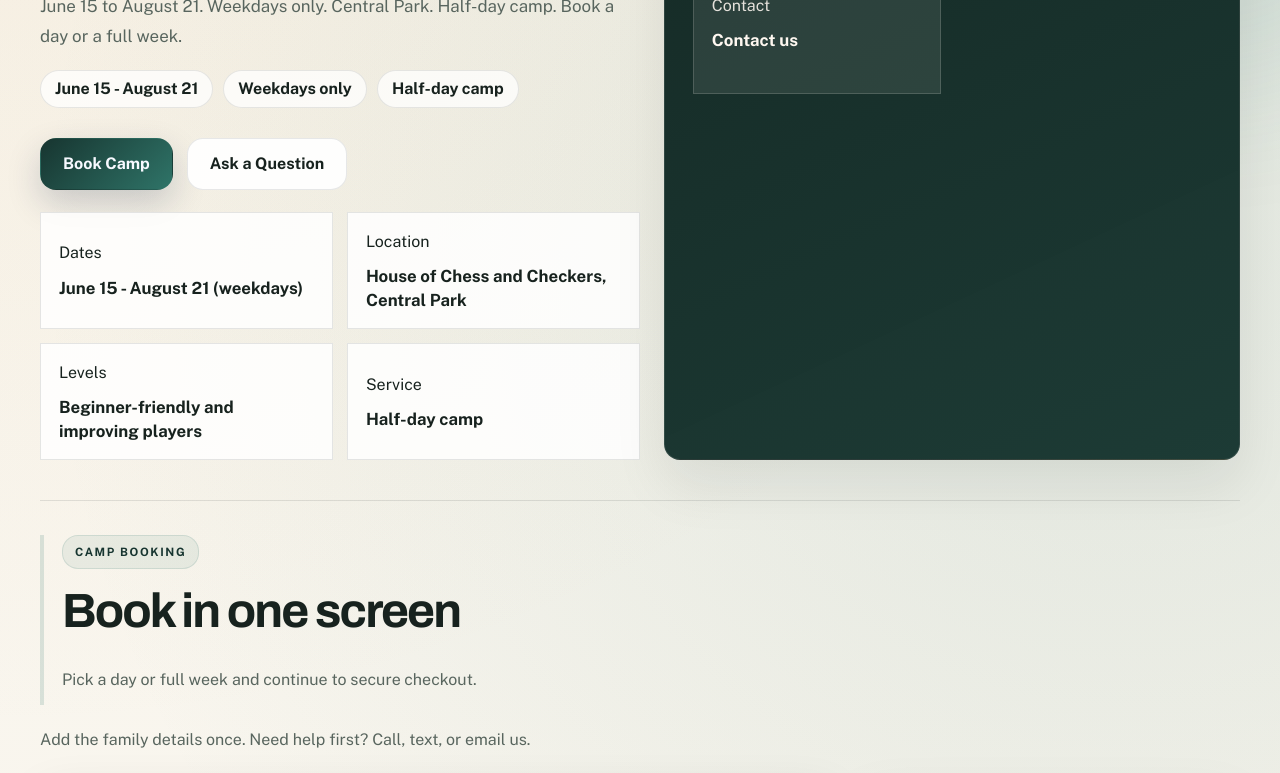
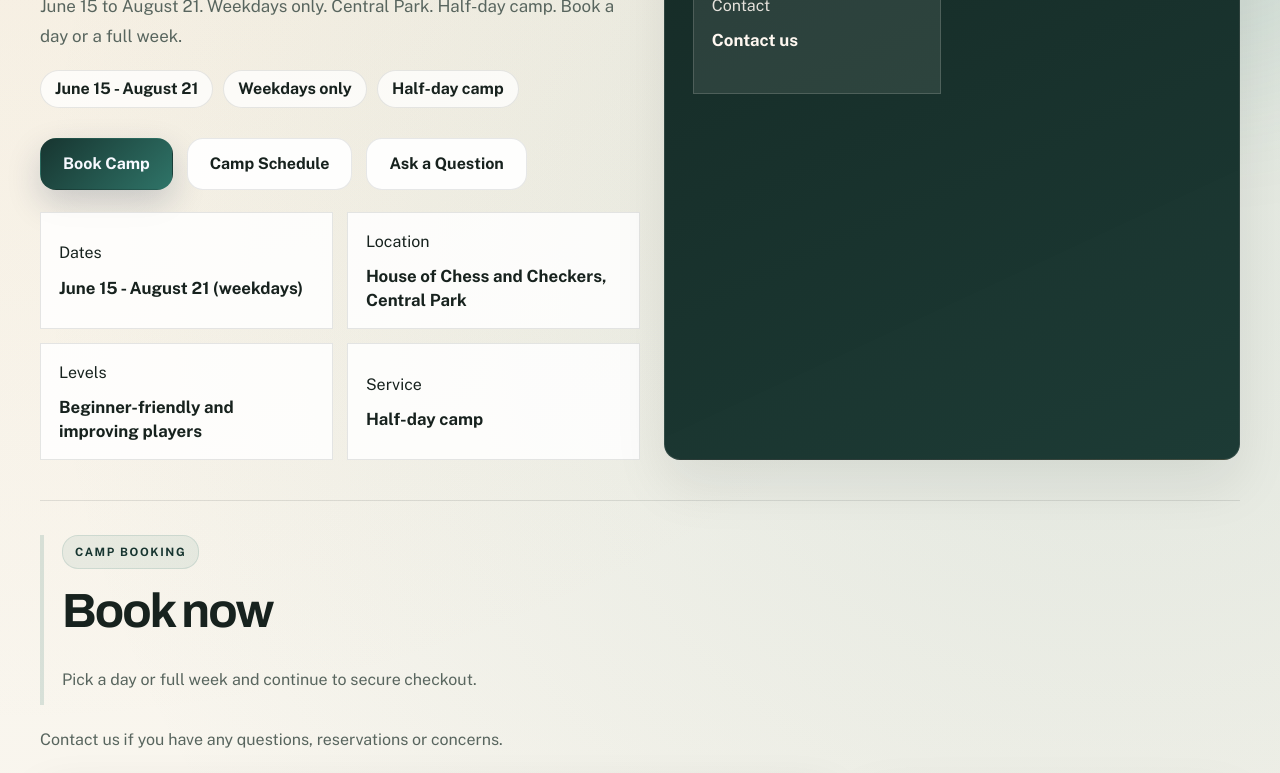
Before and after one commit to Aminjon0603/chess-and-truck-site, a React (Vite) app: page / in a window 1280 px wide. Shown: the part 680-1453 px from the top of the page. Built offline with nearby package versions, Linux system fonts and the light colour scheme.

Commit message:
Refine camp booking copy and schedule links

```diff
--- a/src/ChessTruckApp.jsx
+++ b/src/ChessTruckApp.jsx
@@ -1234,12 +1234,12 @@ function CampBookingFormPanel({
               ) : null}
             </label>
             <label className="field field-span-2">
-              <span>Notes</span>
+              <span>Allergies/anything we need to know</span>
               <textarea
                 name="notes"
                 value={campBookingState.notes}
                 onChange={(event) => updateCampBookingField("notes", event.target.value)}
-                placeholder="Anything we should know before you continue to payment?"
+                placeholder="Allergies/anything we need to know"
               />
             </label>
           </div>
@@ -1562,6 +1562,9 @@ function CampsOverviewPage({
             <div className="cta-row">
               <a href="#camp-booking" className="btn btn-primary">
                 Book Camp
+              </a>
+              <a href="#camp-schedule" className="btn btn-secondary">
+                Camp Schedule
               </a>
               <AppLink to="/contact" navigate={navigate} currentPath={currentPath} className="btn btn-secondary">
                 Ask a Question
@@ -1740,7 +1743,7 @@ function CampsOverviewPage({
         </div>
       </section>
 
-      <section className="page-section">
+      <section className="page-section" id="camp-schedule">
         <div className="shell">
           <SectionIntro
             eyebrow={campOverviewPage.scheduleSection.eyebrow}
@@ -2065,12 +2068,12 @@ function CampBookingPage({
                   ) : null}
                 </label>
                 <label className="field field-span-2">
-                  <span>Notes</span>
+                  <span>Allergies/anything we need to know</span>
                   <textarea
                     name="notes"
                     value={campBookingState.notes}
                     onChange={(event) => updateCampBookingField("notes", event.target.value)}
-                    placeholder="Anything we should know before you continue to payment?"
+                    placeholder="Allergies/anything we need to know"
                   />
                 </label>
               </div>
--- a/src/siteData.js
+++ b/src/siteData.js
@@ -394,9 +394,9 @@ export const campOverviewPage = {
   ],
   bookingSection: {
     eyebrow: "Camp booking",
-    title: "Book in one screen",
+    title: "Book now",
     intro: "Pick a day or full week and continue to secure checkout.",
-    note: "Add the family details once. Need help first? Call, text, or email us.",
+    note: "Contact us if you have any questions, reservations or concerns.",
   },
   bookingCards: [
     {
@@ -612,7 +612,7 @@ export const campBookingPage = {
     },
   ],
   supportTitle: "Need help before checkout?",
-  supportText: "Call, text, or email if you want to confirm fit or availability first.",
+  supportText: "Contact us if you have any questions, reservations or concerns.",
   siblingNote: "Booking for siblings? Increase quantity during Stripe checkout.",
 };
 
```
